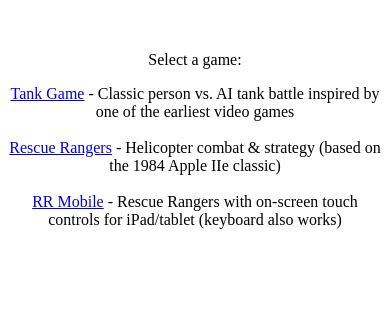
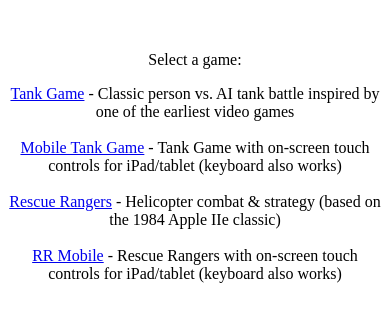
Before and after one commit to harry-at-cognosa/html-browser-games, a plain HTML site: page index.html in a window 390 px wide. Shown: the part 147-468 px from the top of the page. Drawn offline with Linux system fonts and the light colour scheme.

Commit message:
index: link Mobile Tank Game under Tank Game

```diff
--- a/index.html
+++ b/index.html
@@ -14,6 +14,8 @@
   <ul style="list-style: none; padding: 0;">
     <li><a href="./tank_game.html">Tank Game</a> - Classic person vs. AI tank battle inspired by one of the earliest video games</li>
     <br>
+    <li><a href="./tank_game_mobile.html">Mobile Tank Game</a> - Tank Game with on-screen touch controls for iPad/tablet (keyboard also works)</li>
+    <br>
     <li><a href="./rescue_rangers_game.html">Rescue Rangers</a> - Helicopter combat &amp; strategy (based on the 1984 Apple IIe classic)</li>
     <br>
     <li><a href="https://harry-at-cognosa.github.io/rr-mobile/rescue_rangers_game.html">RR Mobile</a> - Rescue Rangers with on-screen touch controls for iPad/tablet (keyboard also works)</li>
```
